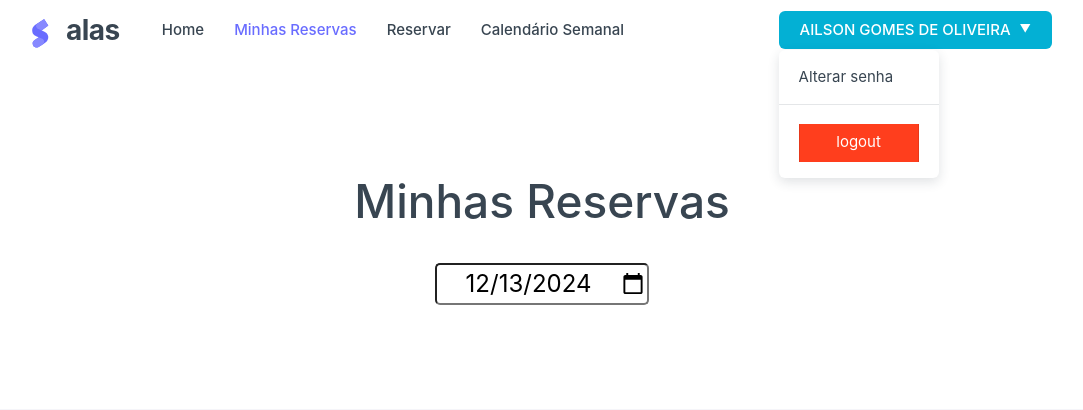
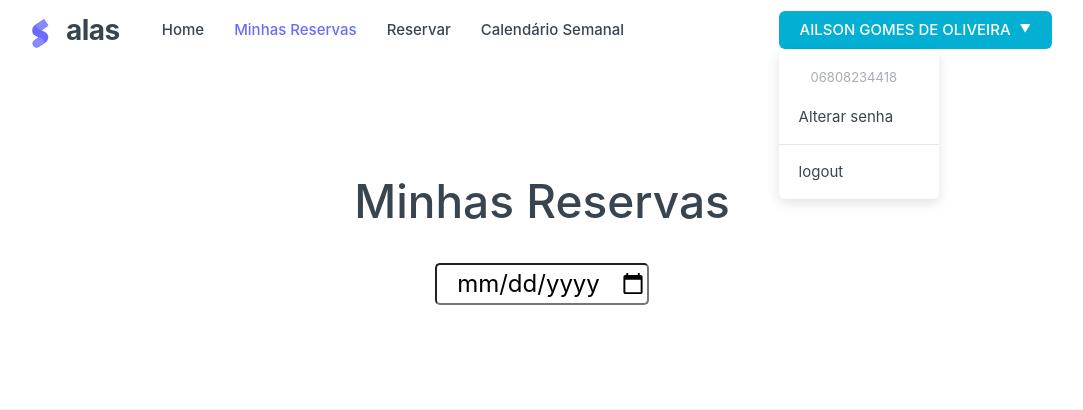
Before and after one commit to lerao/projeto-reserva-espacos, a Django app: page /minhas-reservas/ in a window 1280 px wide, after a click that opens the changed part. Shown: the part 17-427 px from the top of the page, without its empty margins (98-1181 px from the left). Run offline with Django 5.2, Linux system fonts and the light colour scheme; a user stored in the database is signed in; data comes from the database, SQL or seed files in the repository; both versions use the stored data as it was after the commit; some libraries are stand-ins or nearby versions.

Commit message:
Alteração no design de minhas reservas

```diff
--- a/reserva/templates/base.html
+++ b/reserva/templates/base.html
@@ -103,19 +103,23 @@
           </button>
           <ul class="navbar-nav me-auto">
             <li class="nav-item">
-              <a class="nav-link fw-medium {% if request.resolver_match.url_name == 'index' %}active{% endif %}" aria-current="page" href="{% url 'index' %}">Home</a>
+              <a class="nav-link fw-medium {% if request.resolver_match.url_name == 'index' %}active{% endif %}"
+                aria-current="page" href="{% url 'index' %}">Home</a>
             </li>
             <li class="nav-item">
-              <a class="nav-link fw-medium {% if request.resolver_match.url_name == 'minhas_reservas' %}active{% endif %}" href="{% url 'minhas_reservas' %}">Minhas Reservas</a>
+              <a class="nav-link fw-medium {% if request.resolver_match.url_name == 'minhas_reservas' %}active{% endif %}"
+                href="{% url 'minhas_reservas' %}">Minhas Reservas</a>
             </li>
             <li class="nav-item">
-              <a class="nav-link fw-medium {% if request.resolver_match.url_name == 'criar_reserva' %}active{% endif %}" href="{% url 'criar_reserva' %}">Reservar</a>
+              <a class="nav-link fw-medium {% if request.resolver_match.url_name == 'criar_reserva' %}active{% endif %}"
+                href="{% url 'criar_reserva' %}">Reservar</a>
             </li>
             <li class="nav-item">
 
             </li>
             <li class="nav-item">
-              <a class="nav-link fw-medium {% if request.resolver_match.url_name == 'agenda_semanal' %} active {% endif %}" href="{% url 'agenda_semanal' %}">Calendário Semanal</a>
+              <a class="nav-link fw-medium {% if request.resolver_match.url_name == 'agenda_semanal' %} active {% endif %}"
+                href="{% url 'agenda_semanal' %}">Calendário Semanal</a>
             </li>
 
 
@@ -127,15 +131,33 @@
             {% if user.is_authenticated %}
             <form method="post" action="{% url 'logout' %}" style="gap: 15px; display: flex;">
               <div class="btn-group">
-              <button type="button" class="btn btn-info dropdown-toggle hide-arrow" data-bs-toggle="dropdown" aria-expanded="false">{{ user.nome }}<span style="font-size: 0.7rem; margin-left: 9px;">▼</span></button>
-              <ul class="dropdown-menu" >
+                <button type="button" class="btn btn-info dropdown-toggle hide-arrow" data-bs-toggle="dropdown"
+                  aria-expanded="false">{{ user.nome }}<span
+                    style="font-size: 0.7rem; margin-left: 9px;">▼</span></button>
+                <ul class="dropdown-menu">
+                  <li>
+                    <a class="dropdown-item" href="#">
+                      <div class="d-flex">
+                        <div class="flex-shrink-0 me-3">
+                        </div>
+                        <div class="flex-grow-1">
+                          <small class="text-muted">{{ user.matricula }}</small>
+                        </div>
+                      </div>
+                    </a>
+                  </li>
                   <li><a class="dropdown-item" href="{% url 'alterar_senha' %}">Alterar senha</a></li>
 
                   <li>
                     <hr class="dropdown-divider">
                   </li>
                   {% csrf_token %}
-                <li><a class="dropdown-item" href="javascript:void(0);"><button class="dropdown-item btn btn-danger " type="submit">logout</button></a></li>
+                  <li>
+
+                    <a class="dropdown-item" href="javascript:void(0);">
+                     <button type="submit" style="all: unset;">logout</button>
+                    </a>
+                  </li>
                 </ul>
               </div>
 
--- a/reserva/templates/minhas_reservas.html
+++ b/reserva/templates/minhas_reservas.html
@@ -20,13 +20,14 @@
 
         {% for espaco, reservas_espaco in espacos_reservas.items %}
         <div class="col-sm-6 col-lg-3">
-          <div class="card border border-primary shadow-none">
+          <div class="card border border-primary shadow-none" >
             <div class="card-body text-center" style="gap: 10px; display: flex; flex-direction: column;">
               <h3 class="mb-0">{{ espaco.nome }}</h3>
 
               {% if reservas_espaco %}
               {% for agend in reservas_espaco %}
-              <span class="badge reserva-{{ agend.id }}" style="background: #80808a; display: flex; flex-direction: column; text-align: center;">
+              <span class="d-flex badge reserva-{{ agend.id }}" style="background: #80808a; display: flex; flex-direction: column; text-align: center; position: relative;">
+
                 <div style="text-align: center;">
                   {{ agend.reserva.turma }} | {{ agend.reserva.data|date:"d/M" }}
                 </div>
@@ -34,64 +35,33 @@
 
                   {% for horario in agend.horarios %}
                   <div style="margin-top: 3px;">
-
                     {{horario.numero_aula}}
-
                   </div>
-
                   {% endfor %}
 
+                  <div class="d-flex justify-content-end">
                     {% if agend.is_future %}
-                  <button type="button" class="btn btn-sm btn-danger cancelar-reserva" data-id="{{ agend.reserva.id }}"  style="margin-left: 10px; border-radius: 50px; height: 10px; margin-top: 7px;"
-                  >
+                    <button type="button" class="btn-danger cancelar-reserva"
+                      data-id="{{ agend.reserva.id }}" style="border-radius: 20px; padding: auto 2px; position: absolute; top: 10px; right: 10px;">
                       X
                     </button>
-
                     {% else %}
-                <img src="../static/img/Icon-confirmation.svg" alt=""
-                style="width: 20px; height: 20px; opacity: 0.3;">
+                    <img src="../static/img/Icon-confirmation.svg" alt="" style="width: 20px; height: 20px; opacity: 0.5; position: absolute; top: 10px; right: 10px;">
                     {% endif %}
+                  </div>
 
                 </div>
 
               </span>
               {% endfor %}
-
               {% endif %}
 
             </div>
           </div>
         </div>
       {% endfor %}
-        <!-- <div class="col-sm-6 col-lg-3">
-            <div class="card border border-success shadow-none">
-              <div class="card-body text-center">
 
-                <h3 class="mb-0">Lab. Especial</h3>
 
-                <p class="fw-medium mb-0">Sem reservas<br>
-                </p>
-              </div>
-            </div>
-          </div>
-          <div class="col-sm-6 col-lg-3">
-            <div class="card border border-info shadow-none">
-              <div class="card-body text-center">
-
-                <h3 class="mb-0">Lab. Fisica</h3>
-                <p class="fw-medium mb-0">Sem reservas<br></p>
-              </div>
-            </div>
-          </div>
-          <div class="col-sm-6 col-lg-3">
-            <div class="card border border-warning shadow-none">
-              <div class="card-body text-center">
-
-                <h3 class="mb-0">Lab. Linguas</h3>
-                <p class="fw-medium mb-0">Sem reservas<br></p>
-              </div>
-            </div>
-          </div> -->
       </div>
     </div>
   </section>
--- a/reserva/views.py
+++ b/reserva/views.py
@@ -103,9 +103,16 @@
 def minhas_reservas_view(request):
     reservas = Reserva.objects.filter(matricula=request.user)
     data_hoje = date.today()
+    espacos_reservas = {}
+
+    data_filtro = request.GET.get('data', data_hoje)
+    if isinstance(data_filtro, str):
+        try:
+            data_filtro = date.fromisoformat(data_filtro)
+        except ValueError:
+            data_filtro = data_hoje
 
 
-    espacos_reservas = {}
     for espaco in Espaco.objects.all():
         # Verifica se há reservas para esse espaço do usuário logado
         reservas_do_espaco = reservas.filter(espaco=espaco)
@@ -121,7 +128,12 @@
                     'is_future': is_future,
                 })
 
-    return render(request, 'minhas_reservas.html', {'espacos_reservas': espacos_reservas, 'data_hoje': data_hoje.strftime('%Y-%m-%d')})
+    context = {
+        'espacos_reservas': espacos_reservas,
+        'data_filtro': data_filtro
+    }
+
+    return render(request, 'minhas_reservas.html', context)
 
 
 
```
Also changed, not shown: db.sqlite3. Lines whose indentation alone changed are shown as unchanged.
